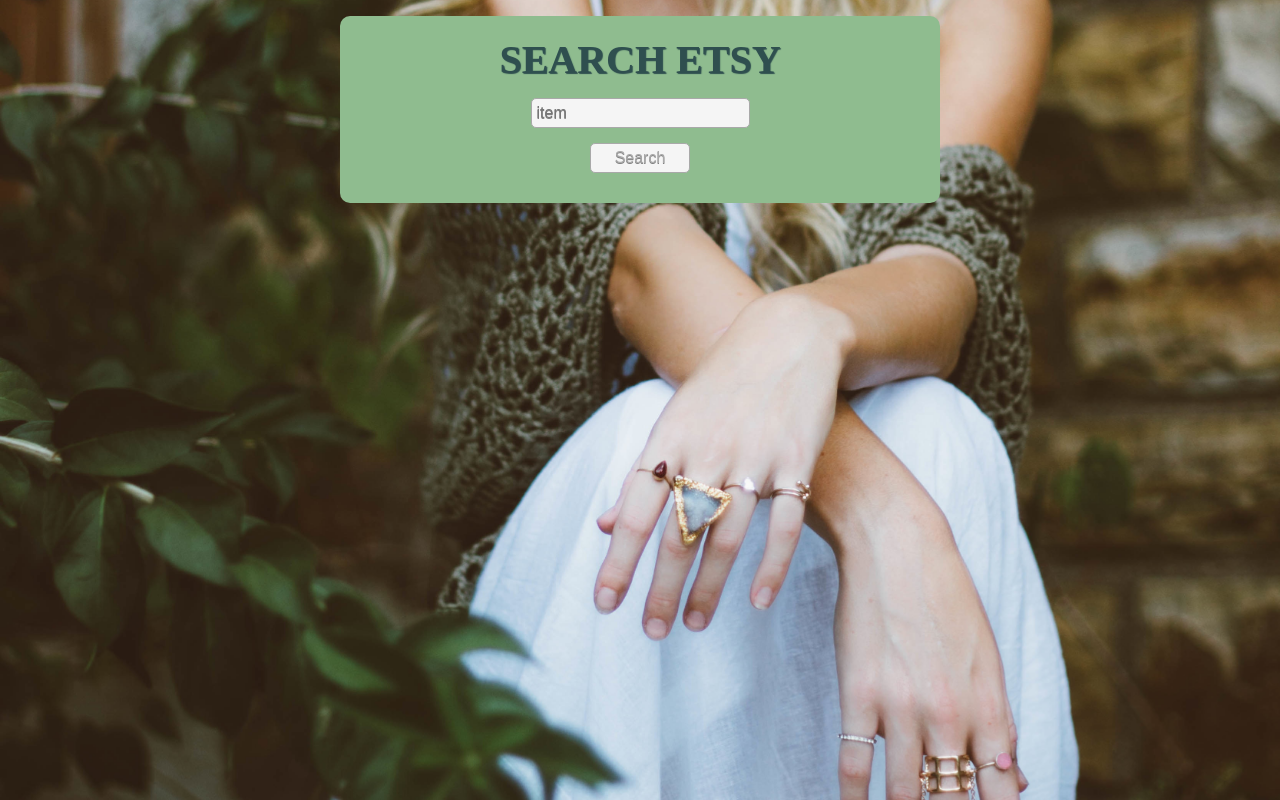
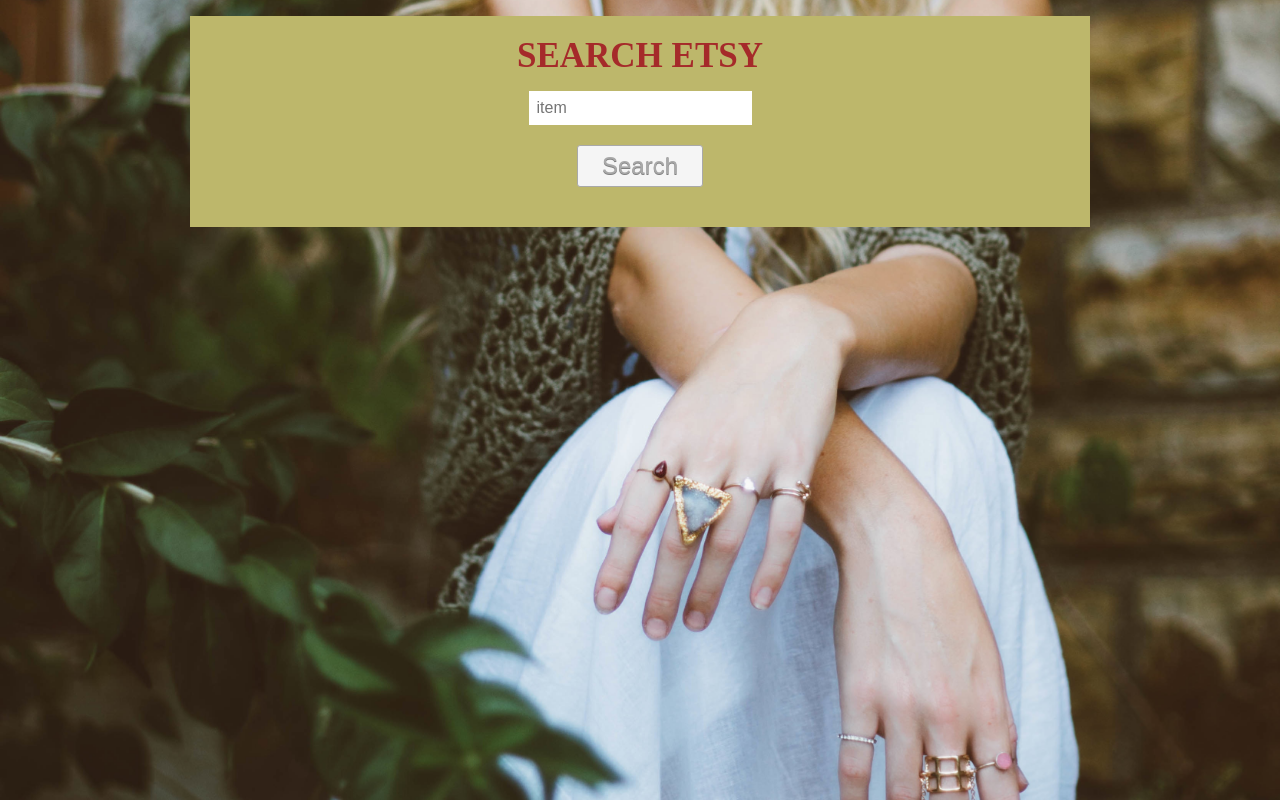
Before and after one commit to emcarran/API-hack, a plain HTML site: page index.html in a window 1280 px wide. Drawn offline with nearby package versions, Linux system fonts and the light colour scheme.

Commit message:
Revert "css and html finalized"
This reverts commit 6a79769e6529a615d0422347369a2ffd480d91f4.

```diff
--- a/css/style.css
+++ b/css/style.css
@@ -36,30 +36,23 @@ body {
 }
 
 .search-container {
+    background-color: darkkhaki;
     margin: 1em auto;
-    max-width: 600px;
+    max-width: 900px;
     padding: 20px;
     text-align: center;
     padding-top: 20px;
-    padding-bottom: 30px;
-    background-color: darkseagreen;
-    border-radius: 10px;
+    padding-bottom: 40px;
 }
 
 h1 {
-    color: darkslategrey;
-    font-size: 40px;
+    color: brown;
+    font-size: 35px;
     margin-bottom: 15px;
-    text-shadow: 1px 1px 1px;
 }
 
 #all-items {
-    padding: 5px;
-    text-shadow: 0px 1px 0px grey;
-    background-color: whitesmoke;
-    color: darkgray;
-    border: 1px solid;
-    border-radius: 5px;
+    padding: 8px;
 }
 
 #search-button {
@@ -67,23 +60,18 @@ h1 {
     border: 1px solid;
     display: block;
     cursor: pointer;
-    background-color: white;
+    background-color: whitesmoke;
     color: darkgray;
     font-family: arial;
+    font-size: 1.5em;
     padding: 6px 24px;
     text-decoration: none;
     text-shadow: 0px 1px 0px grey;
-    margin-top: 15px;
+    margin-top: 20px;
+    margin-top: 20px;
     margin-left: auto;
     margin-right: auto;
     margin-bottom: auto;
-    padding: 5px;
-    text-shadow: 0px 1px 0px grey;
-    background-color: whitesmoke;
-    color: darkgray;
-    border: 1px solid;
-    border-radius: 5px;
-    width: 100px;
 }
 
 .results-container {
@@ -115,7 +103,7 @@ h1 {
     font-family: sans-serif;
     font-size: 1rem;
     padding-bottom: 1rem;
-    max-height: 2.4rem;
+    max-height: 2.5rem;
     overflow: hidden;
 }
 
--- a/js/app.js
+++ b/js/app.js
@@ -46,15 +46,19 @@ var getItem = function (item) {
 
         $.each(result.results, function (i, item) {
 
-            console.log(item);
             itemResults += '<li>';
             itemResults += '<h2>' + item.title + '</h2>';
             itemResults += '<div class = "product-image" style="background-image: url(' + item.Images[0].url_fullxfull + ')"></div>';
             itemResults += '<div class = "product-details">';
-            itemResults += '<a href= ' + item.url + '>Link</a>';
             itemResults += '<h3> ' + item.description + '</h3>';
             itemResults += '</div>';
             itemResults += '</li>';
+
+            // itemResults += '<li><div class="product-image"><img src="' +
+            // item.Images[0].url_fullxfull + '" alt="item image" width="170"></div><div
+            // class="item-details"><p>' +
+            // item.title + '</p><p> ' +
+            // item.description + '</p></div></li>';
 
         });
 
```
